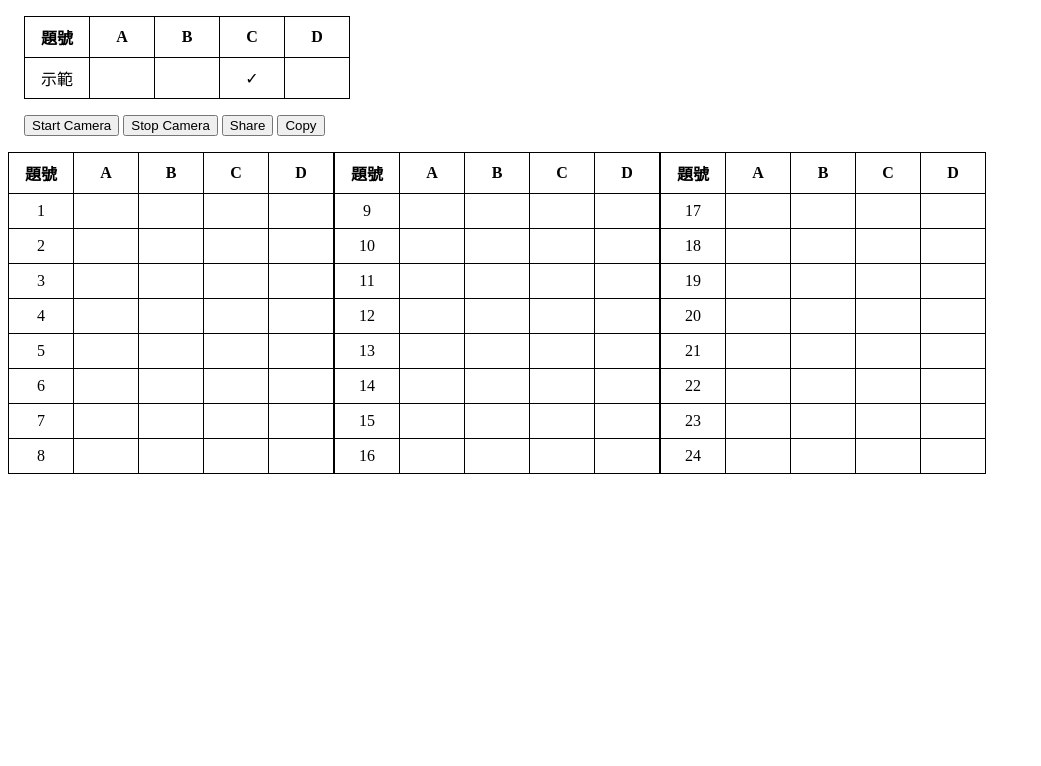
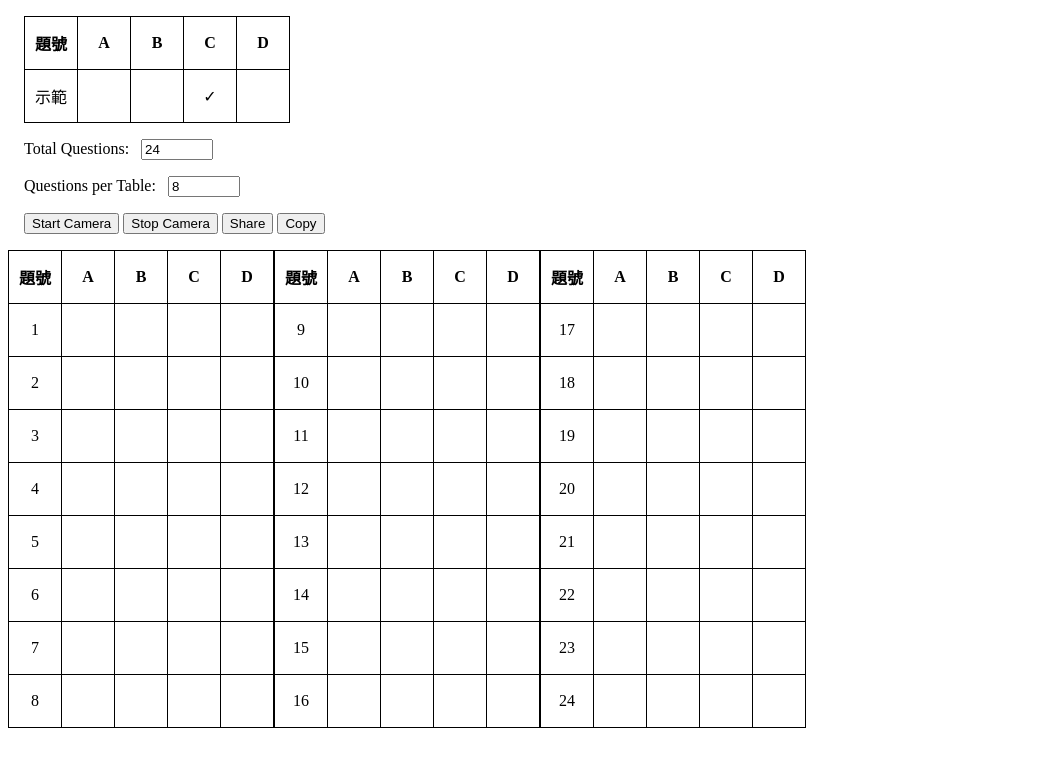
Before and after one commit to beenotung/mc-scanner, a plain HTML site: page index.html in a window 1280 px wide. Shown: the whole page, without its empty margins (0-1041 px from the left). Drawn offline with Linux system fonts and the light colour scheme.

Commit message:
feat: allow custom number of cells in UI

```diff
--- a/index.html
+++ b/index.html
@@ -12,11 +12,21 @@
       td {
         border: 1px solid black;
         padding: 0.5rem;
-        width: 3rem;
+        width: 2.25rem;
+        height: 2.25rem;
         text-align: center;
       }
       .mc-table {
         user-select: none;
+        height: fit-content;
+      }
+      .button-group,
+      .input-field {
+        display: block;
+        margin: 1rem;
+      }
+      #tablesContainer {
+        width: fit-content;
       }
       #camera {
         position: fixed;
@@ -49,18 +59,34 @@
         </tr>
       </tbody>
     </table>
-    <div style="margin: 1rem">
+    <label class="input-field">
+      Total Questions:
+      <input
+        type="number"
+        id="totalQuestions"
+        value="24"
+        min="1"
+        style="width: 4rem; margin: 0 0.5rem"
+      />
+    </label>
+    <label class="input-field">
+      Questions per Table:
+      <input
+        type="number"
+        id="questionsPerTable"
+        value="8"
+        min="1"
+        style="width: 4rem; margin: 0 0.5rem"
+      />
+    </label>
+    <div class="button-group">
       <button onclick="startCamera()">Start Camera</button>
       <button onclick="stopCamera()">Stop Camera</button>
       <button onclick="shareData()">Share</button>
       <button onclick="copyData()">Copy</button>
     </div>
     <video id="camera" muted playsinline></video>
-    <div style="display: flex; flex-wrap: wrap">
-      <table id="table1" class="mc-table"></table>
-      <table id="table2" class="mc-table"></table>
-      <table id="table3" class="mc-table"></table>
-    </div>
+    <div id="tablesContainer" style="display: flex; flex-wrap: wrap"></div>
     <script>
       function renderTable(table, start, end) {
         table.innerHTML = demoTable.innerHTML
@@ -84,12 +110,35 @@
           }
         }
       }
-      renderTable(table1, 1, 8)
-      renderTable(table2, 9, 16)
-      renderTable(table3, 17, 24)
+
+      function updateTables() {
+        let total = parseInt(totalQuestions.value) || 24
+        let perTable = parseInt(questionsPerTable.value) || 8
+        let tablesContainer = document.getElementById('tablesContainer')
+        tablesContainer.innerHTML = ''
+
+        for (let i = 0; i < total; i += perTable) {
+          let start = i + 1
+          let end = Math.min(i + perTable, total)
+          let table = document.createElement('table')
+          table.className = 'mc-table'
+          tablesContainer.appendChild(table)
+          renderTable(table, start, end)
+        }
+      }
+
+      updateTables()
+
+      totalQuestions.addEventListener('input', updateTables)
+      questionsPerTable.addEventListener('input', updateTables)
 
       async function startCamera() {
-        let rect = table1.getBoundingClientRect()
+        let tables = document.querySelectorAll('#tablesContainer .mc-table')
+        if (tables.length === 0) {
+          alert('Please create tables first')
+          return
+        }
+        let rect = tables[0].parentElement.getBoundingClientRect()
         camera.style.width = rect.width + 'px'
         camera.style.height = rect.height + 'px'
         camera.style.top = rect.top + 'px'
```
